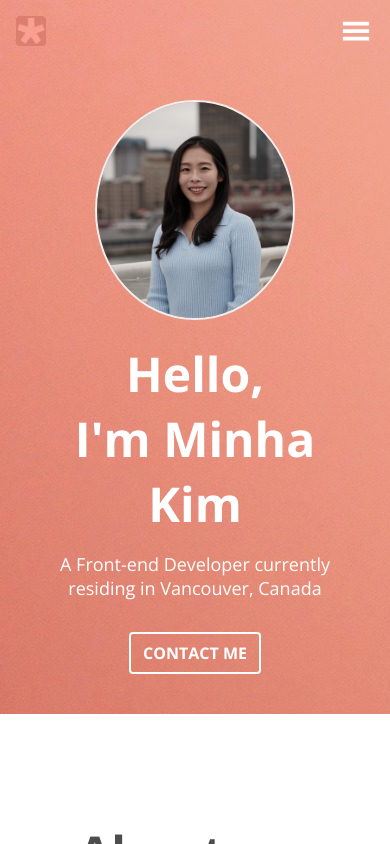
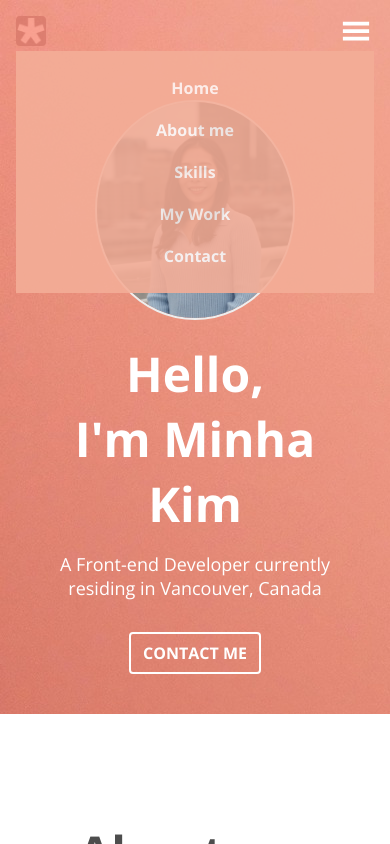
Before and after one commit to minha0817/Portfolio, a React (Create React App) app: page / in a window 390 px wide. Both pictures are taken after a click on the button 356 px from the left and 33 px from the top of the page. Shown: the top 844 px of the page. Built offline with nearby package versions, Linux system fonts and the light colour scheme.

Commit message:
JS : update Navbar

```diff
--- a/src/App.js
+++ b/src/App.js
@@ -1,5 +1,5 @@
 import './globalVariable.css';
-import React, {useState} from 'react';
+import React from 'react';
 import Nav from './components/Nav';
 import Home from './components/Home';
 import About from './components/About';
@@ -8,7 +8,6 @@ import MyWork from './components/MyWork';
 import Contact from './components/Contact';
 
 function App() {
-
 
   return (
     <div className="App">
--- a/src/components/Nav.js
+++ b/src/components/Nav.js
@@ -1,4 +1,4 @@
-import React, {useState, useEffect} from "react";
+import React, {useState} from "react";
 import icon from "../pics/favicon2.png";
 import "../styles/nav.css";
 import { GiHamburgerMenu } from "react-icons/gi";
@@ -8,12 +8,8 @@ export default function Nav() {
   const [isNavExpanded, setIsNavExpanded] = useState(false);
   const [colorChange, setColorChange] = useState(false);
 
+
   //Make navbar transparent when it is on the top of the document.
-
-  // useEffect(() => {
-  //   setIsNavExpanded(false)
-  // }, [])
-
   document.addEventListener('scroll', () => {
     if(window.scrollY >= 50) {
       setColorChange(true);
@@ -35,8 +31,10 @@ export default function Nav() {
 
   const handleClickBtn = (id) => {
     handleClickScroll(id);
+    handleNav();
   }
 
+  console.log("ldjsd")
 
   return (
     <nav id="navbar" className={colorChange ? "navbar__dark" : ""}>
@@ -45,7 +43,7 @@ export default function Nav() {
           <img src={icon} alt="icon" className="navbar__logo__icon"></img>
         </a>
       </div>
-      <div className={isNavExpanded? "navbar__menu expanded" : "navbar__menu"}>
+      <div className={!isNavExpanded? "navbar__menu expanded" : "navbar__menu"}>
         <ul className="navbar__menu">
           <button className="navbar__menu__item" onClick={() => {handleClickBtn('home')}}>Home</button>
           <button className="navbar__menu__item" onClick={() => {handleClickBtn('about')}}>About me</button>
--- a/src/styles/nav.css
+++ b/src/styles/nav.css
@@ -49,7 +49,6 @@
   border-radius: var(--size-border-radius);
   border: 2px solid transparent;
   transition: all var(--transition-duration) ease-in-out;
-
 }
 
 .navbar__menu__item:hover {
@@ -68,7 +67,6 @@
 .navbar__toggle-btn:hover svg, path {
   cursor: pointer;
 }
-
 
 
 @media screen and (max-width: 768px){
```
